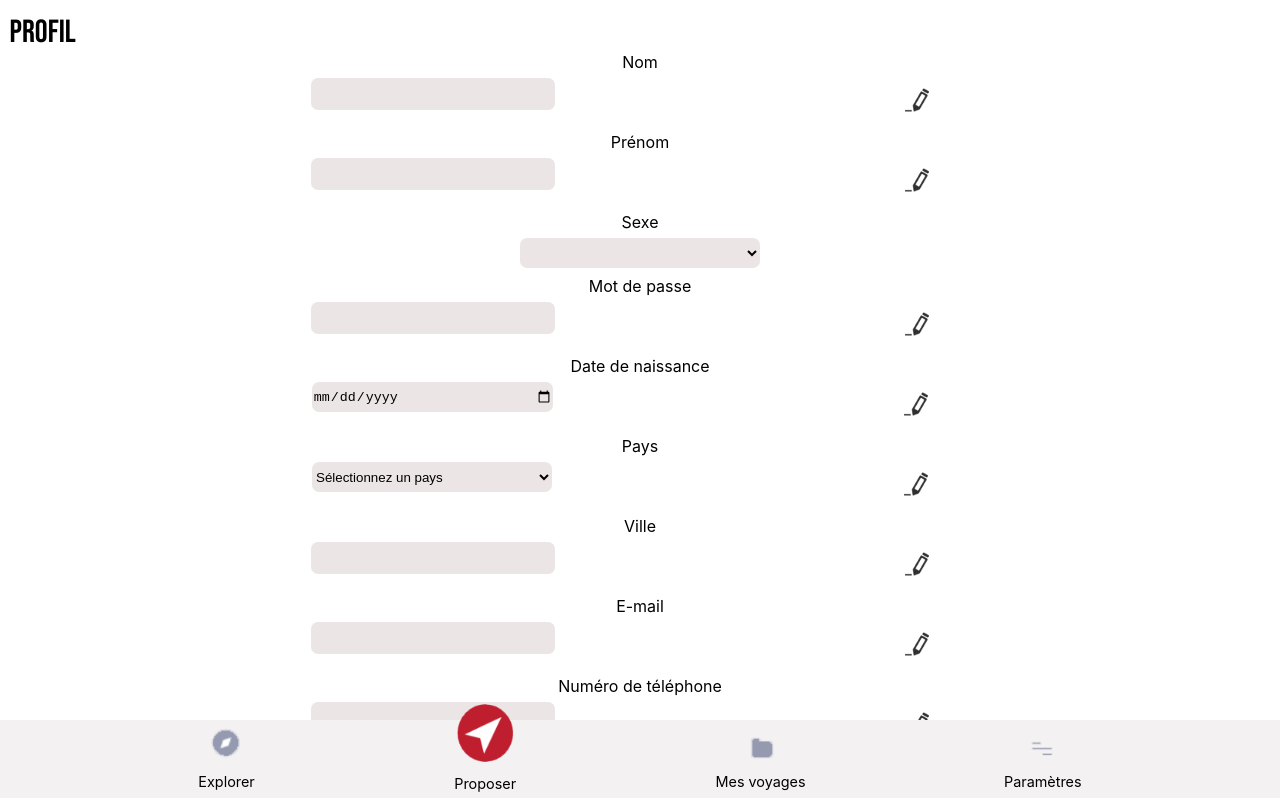
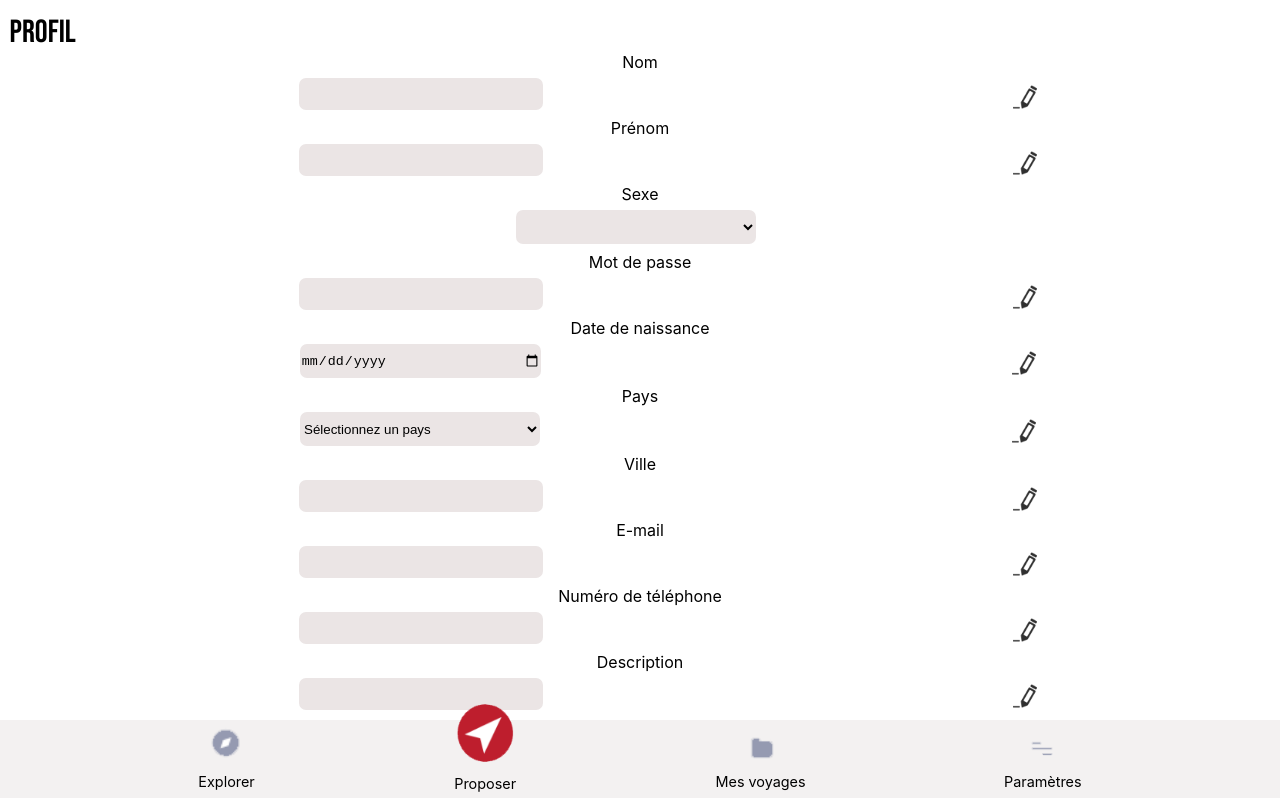
Before and after one commit to WildCodeSchool/reims-0919-js-tuk-tuk-travel, a React (Create React App) app in the folder tuktuktravel/: page /profile in a window 1280 px wide. Shown: the top 798 px of the page. Built offline with nearby package versions, Linux system fonts and the light colour scheme.

Commit message:
Finish profile CSS for now

```diff
--- a/tuktuktravel/src/App.css
+++ b/tuktuktravel/src/App.css
@@ -51,7 +51,7 @@
 
 .img-sec-page{
   width: 40%;
-  margin-top: 5em;
+  margin-top: 3em;
 }
 
 /*----------------*/
@@ -331,6 +331,14 @@
   margin-top: 0.5em;
 }
 
+.birthday > input {
+  height: 2.5em;
+}
+
+.country > .list-of-country > select {
+  height: 2.5em;
+}
+
 .profile-input-img > select {
   border-radius:7px;
   background-color: rgb(235, 229, 229);
@@ -341,6 +349,13 @@
   margin-top: 0.5em;
 }
 
+.logo-modify {
+  margin: 0em;
+  margin-top: 0.8em;
+  margin-right: 0.5em;
+  padding: 0em;
+}
+
 .logo-modify > img {
   width: 1.5em;
   margin: 0;
@@ -349,7 +364,8 @@
 
 .profile-input-img{
   display: flex;
-  justify-content: space-evenly;
+  justify-content: space-around;
+  padding-left: 4em;
 }
 
 .profile-sex > select{
@@ -357,13 +373,13 @@
   background-color: rgb(235, 229, 229);
   border: none;
   width: 18em;
-  height: 2.2em;
+  height: 2.5em;
   margin-bottom: 0.6em;
   margin-top: 0.5em;
 }
 
 .profile-sex {
-  justify-content: left;
+  padding-right: 0.5em;
 }
 
 
@@ -382,7 +398,7 @@
   display: flex;
   flex-direction: column;
   text-align: left;
-  margin-top: 1.5em;
+  margin-top: 0.9em;
   margin-left: 0.5em;
   font-size: 2em;
   font-family: 'Bebas Neue', cursive;
--- a/tuktuktravel/src/components/UserProfile.js
+++ b/tuktuktravel/src/components/UserProfile.js
@@ -91,7 +91,7 @@ class UserProfile extends Component {
               </div>
 
               <label htmlFor="birthday">Date de naissance</label>
-              <div className='profile-input-img'>
+              <div className='profile-input-img birthday'>
                 <input type="date" id="birthday" onChange={this.change} />
                 <figure className='logo-modify'>
                   <img className='img-logo-modify' src={logoModify} alt='Modify'/>
@@ -99,7 +99,7 @@ class UserProfile extends Component {
               </div>
 
               <label htmlFor="countrys">Pays</label>
-              <div className='profile-input-img'>
+              <div className='profile-input-img country'>
                 <CountryList country={this.state.country} change={this.change} id='countrys' />
                 <figure className='logo-modify'>
                   <img className='img-logo-modify' src={logoModify} alt='Modify'/>
```
